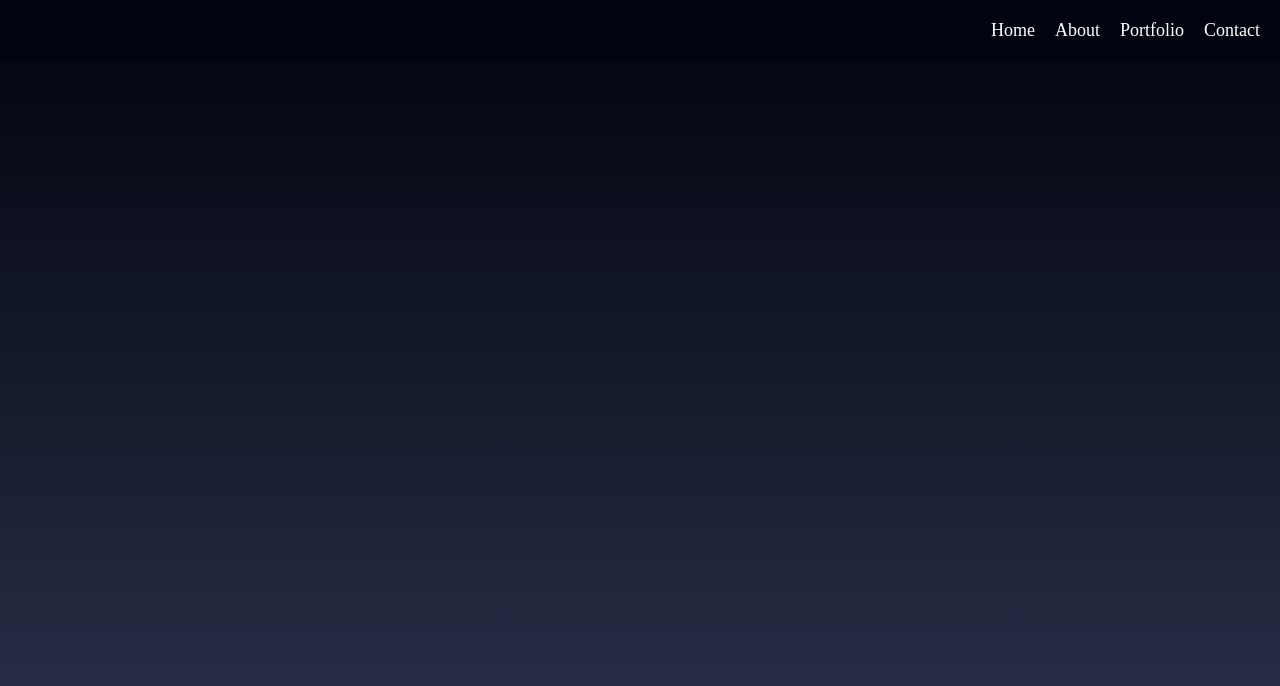
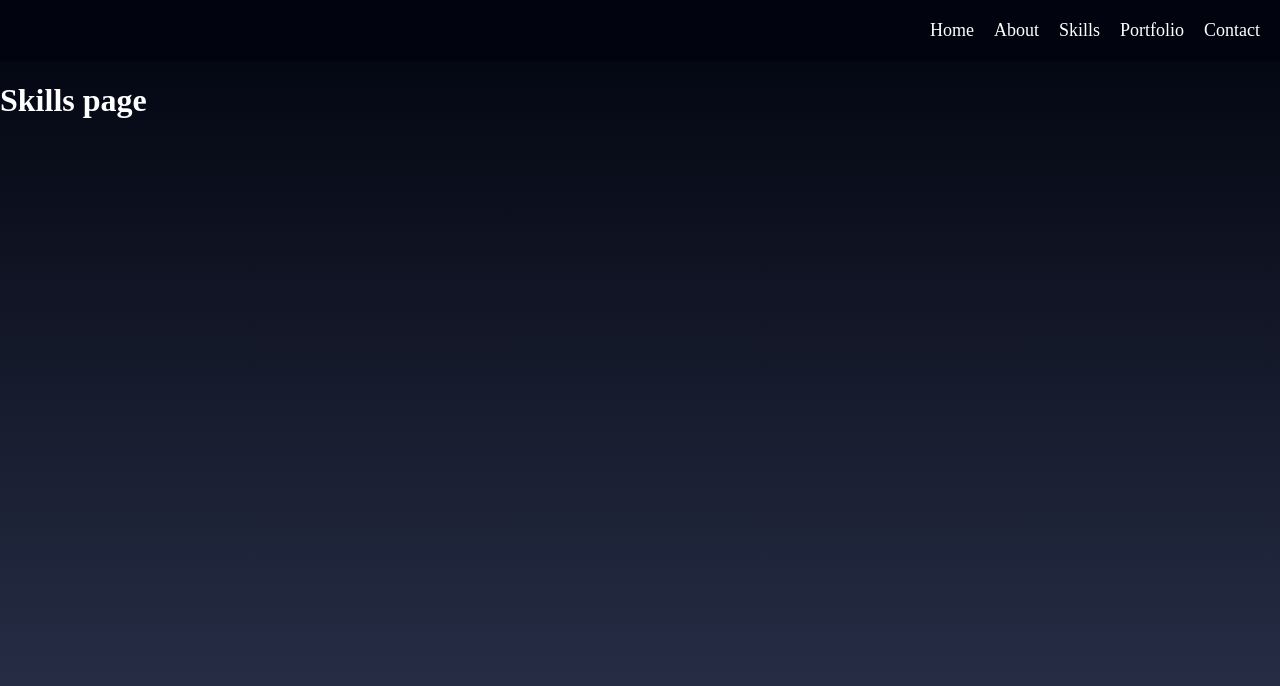
Before and after one commit to PetraElgemyr/react-portfolio-fe1, a React (Vite) app: page /skills in a window 1280 px wide. Shown: the top 686 px of the page. Built offline with nearby package versions, Linux system fonts and the light colour scheme.

Commit message:
add skills page and create routing for page

```diff
--- a/src/Routing.tsx
+++ b/src/Routing.tsx
@@ -4,6 +4,7 @@ import { ContactPage } from "./components/pages/ContactPage";
 import { AboutPage } from "./components/pages/AboutPage";
 import { PortfolioPage } from "./components/pages/PortfolioPage";
 import { Navbar } from "./components/Navbar";
+import { SkillsPage } from "./components/pages/SkillsPage";
 
 export const Routing = () => {
   return (
@@ -14,6 +15,7 @@ export const Routing = () => {
         <Route path="/contact" element={<ContactPage />} />
         <Route path="/about" element={<AboutPage />} />
         <Route path="/portfolio" element={<PortfolioPage />} />
+        <Route path="/skills" element={<SkillsPage />} />
       </Routes>
     </Router>
   );
--- a/src/components/NameText.tsx
+++ b/src/components/NameText.tsx
@@ -6,9 +6,7 @@ import * as THREE from "three";
 
 export const NameText = () => {
   const { width: w } = useThree((state) => state.viewport);
-
   const ref = useRef<THREE.Mesh>(null);
-
   const { viewport } = useThree();
 
   const scale = viewport.width < 8 ? viewport.width * 0.25 : 0.9;
--- a/src/components/Navbar.tsx
+++ b/src/components/Navbar.tsx
@@ -29,6 +29,11 @@ export const Navbar = () => {
             </Link>
           </li>
           <li className="nav-item">
+            <Link to={LinkUrls.SKILLS} className="nav-link">
+              {Pages.SKILLS}
+            </Link>
+          </li>
+          <li className="nav-item">
             <Link to={LinkUrls.PORTFOLIO} className="nav-link">
               {Pages.PORTFOLIO}
             </Link>
@@ -43,63 +48,3 @@ export const Navbar = () => {
     </>
   );
 };
-
-{
-  // const [mobileState, setMobileState] = useState<boolean>(true);
-  // const [hamburgerName, setHamburgerName] =
-  //   useState<string>("hamburger.inactive");
-  // const [navMenuName, setNavMenuName] = useState<string>("nav-menu.inactive");
-  // const [mobileActive, setMobileActive] = useState<boolean>(false);
-  // const toggleHamburgerName = () => {
-  //   if (mobileActive) {
-  //     setHamburgerName("hamburger.inactive");
-  //     setNavMenuName("nav-menu.inactive");
-  //   } else {
-  //     setHamburgerName("hamburger.active");
-  //     setNavMenuName("nav-menu.active");
-  //   }
-  //   setMobileActive(!mobileActive);
-  // };
-  /*
-      <header className="header">
-        <nav className="navbar">
-          <a href="#home" id="navLogo" className="nav-logo">
-            PETRA ELGEMYR
-          </a>
-
-          <ul className={navMenuName}>
-            <i id="closeBtn" onClick={toggleHamburgerName}>
-              &#10006;
-            </i>
-            <li className="nav-item">
-              <a href="#home" className="nav-link">
-                Home
-              </a>
-            </li>
-            <li className="nav-item">
-              <a href="#about" className="nav-link">
-                About me
-              </a>
-            </li>
-            <li className="nav-item">
-              <a href="#projects" className="nav-link">
-                Work
-              </a>
-            </li>
-            <li className="nav-item">
-              <a href="#skills" className="nav-link">
-                Skills
-              </a>
-            </li>
-            <li className="nav-item">
-              <a href="#contact" className="nav-link">
-                Contact
-              </a>
-            </li>
-          </ul>
-          <div className={hamburgerName} onClick={toggleHamburgerName}>
-            <i className="fa-solid fa-bars"></i>
-          </div>
-        </nav>
-      </header> */
-}
--- a/src/components/enums/LinkUrls.ts
+++ b/src/components/enums/LinkUrls.ts
@@ -2,5 +2,6 @@ export enum LinkUrls {
     HOME = "/",
     CONTACT = "/contact",
     PORTFOLIO = "/portfolio",
-    ABOUT = "/about"
+    ABOUT = "/about",
+    SKILLS = "/skills"
 }
--- a/src/components/enums/Pages.ts
+++ b/src/components/enums/Pages.ts
@@ -2,5 +2,6 @@ export enum Pages {
     HOME = "Home",
     ABOUT = "About",
     PORTFOLIO = "Portfolio",
-    CONTACT = "Contact"
+    CONTACT = "Contact",
+    SKILLS = "Skills"
 }
--- /dev/null
+++ b/src/components/pages/SkillsPage.tsx
@@ -0,0 +1,7 @@
+export const SkillsPage = () => {
+  return (
+    <>
+      <h1>Skills page</h1>
+    </>
+  );
+};
```
